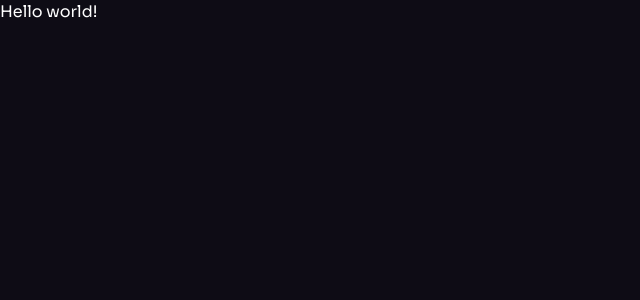
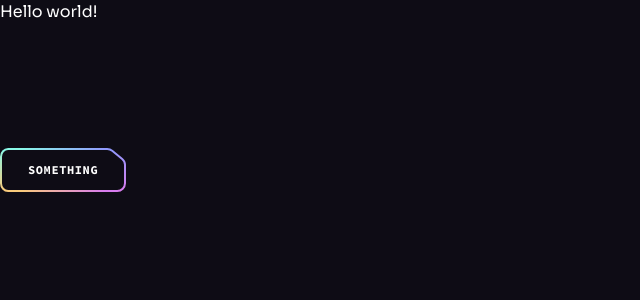
Before and after one commit to DenzelMswazi/brainwave, a React (Vite) app: page / in a window 1280 px wide. Shown: the top 300 px of the page, without its empty margins (0-640 px from the left). Built offline with nearby package versions, Linux system fonts and the light colour scheme.

Commit message:
reusable button component

```diff
--- a/src/App.jsx
+++ b/src/App.jsx
@@ -1,9 +1,18 @@
-function App() {
+import ButtonGradient from "./assets/svg/ButtonGradient";
+import Button from "./components/Button";
+
+const App = () => {
   return (
     <>
       <h1>Hello world!</h1>
+      <div className="pt-[4.75rem] lg:pt-[5.25rem] overflow-hidden">
+        <Button className="mt-10" href="login">
+          Something
+        </Button>
+      </div>
+      <ButtonGradient />
     </>
   );
-}
+};
 
 export default App;
--- /dev/null
+++ b/src/components/Button.jsx
@@ -0,0 +1,18 @@
+import ButtonSvg from "../assets/svg/ButtonSvg";
+
+const Button = ({ className, href, onClick, children, px, white }) => {
+  const classes = `button relative infline-flex items-center justify-center h-11 transition-colors hover:text-color-1 ${
+    px || "px-7"
+  } ${white ? "text-n-8" : "text-n-1"} ${className || ""}`;
+
+  const renderButton = () => (
+    <button className={classes}>
+      <span>{children}</span>
+      {ButtonSvg(white)}
+    </button>
+  );
+
+  return renderButton();
+};
+
+export default Button;
```
